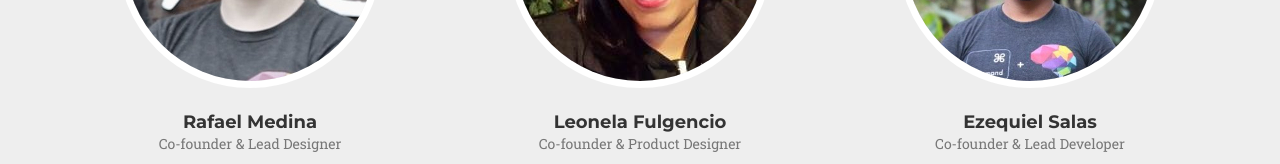
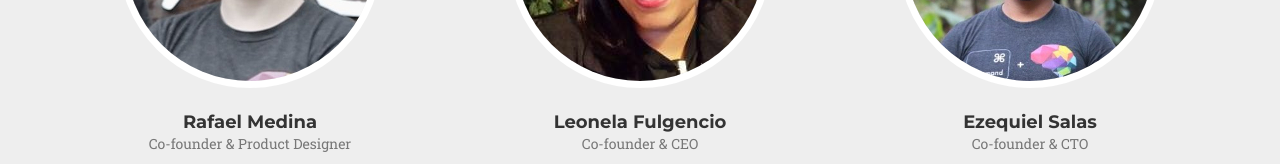
Before and after one commit to ezequielsalas/restack-demo-page, a website: page index.html in a window 1280 px wide. Shown: the part 5020-5184 px from the top of the page. Drawn offline with nearby package versions, Linux system fonts and the light colour scheme; a web font is replaced by a local one.

Commit message:
fixing previous commit

```diff
--- a/index.html
+++ b/index.html
@@ -317,7 +317,7 @@
                         <img src="img/team/1.jpg" class="img-responsive img-circle" alt="">
 
                         <h4>Rafael Medina</h4>
-                        <p class="text-muted">Co-founder & Lead Designer</p>
+                        <p class="text-muted">Co-founder & Product Designer</p>
 
                         <ul class="list-inline social-buttons">
                             <li><a href="#"><i class="fa fa-twitter"></i></a>
@@ -334,7 +334,7 @@
                         <img src="img/team/2.jpg" class="img-responsive img-circle" alt="">
 
                         <h4>Leonela Fulgencio</h4>
-                        <p class="text-muted">Co-founder & Product Designer</p>
+                        <p class="text-muted">Co-founder & CEO</p>
                         <ul class="list-inline social-buttons">
                             <li><a href="#"><i class="fa fa-twitter"></i></a>
                             </li>
@@ -350,7 +350,7 @@
                         <img src="img/team/3.jpg" class="img-responsive img-circle" alt="">
 
                         <h4>Ezequiel Salas</h4>
-                        <p class="text-muted">Co-founder & Lead Developer</p>
+                        <p class="text-muted">Co-founder & CTO</p>
                         <ul class="list-inline social-buttons">
                             <li><a href="#"><i class="fa fa-twitter"></i></a>
                             </li>
```
